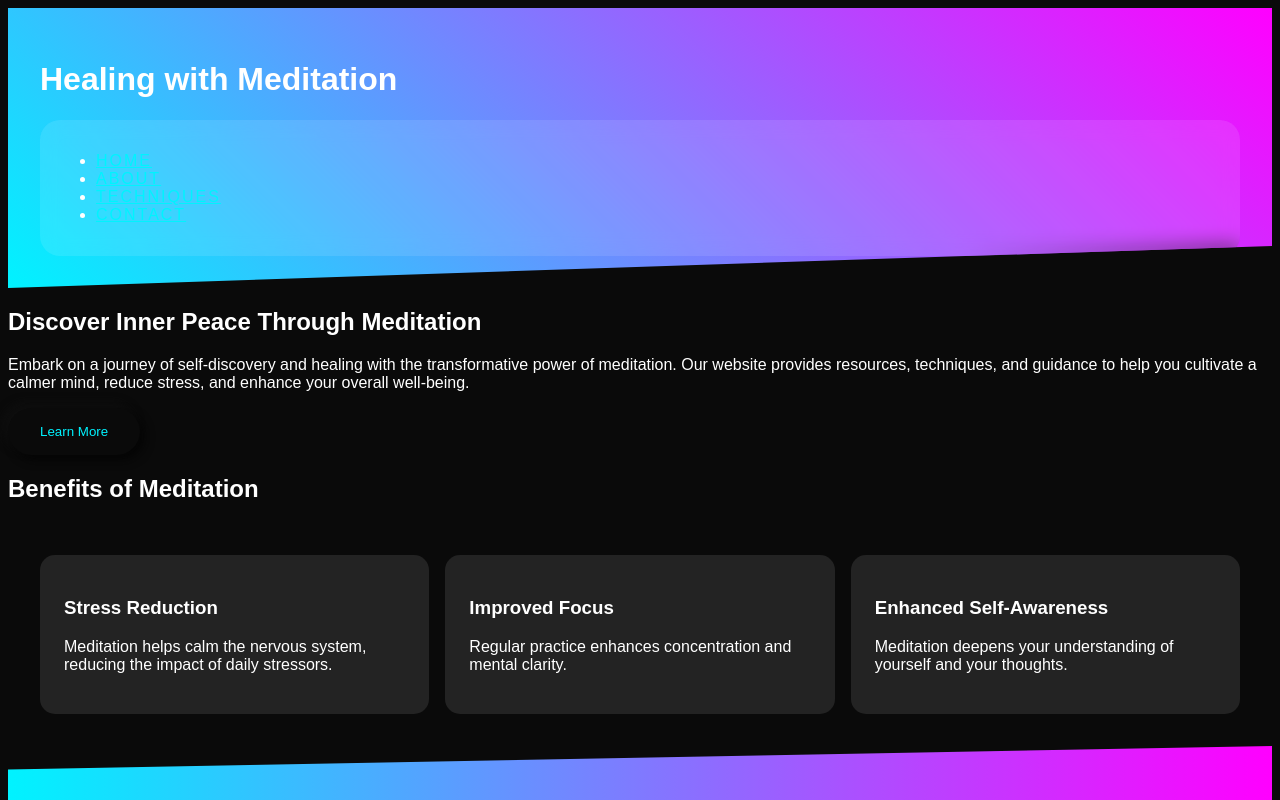
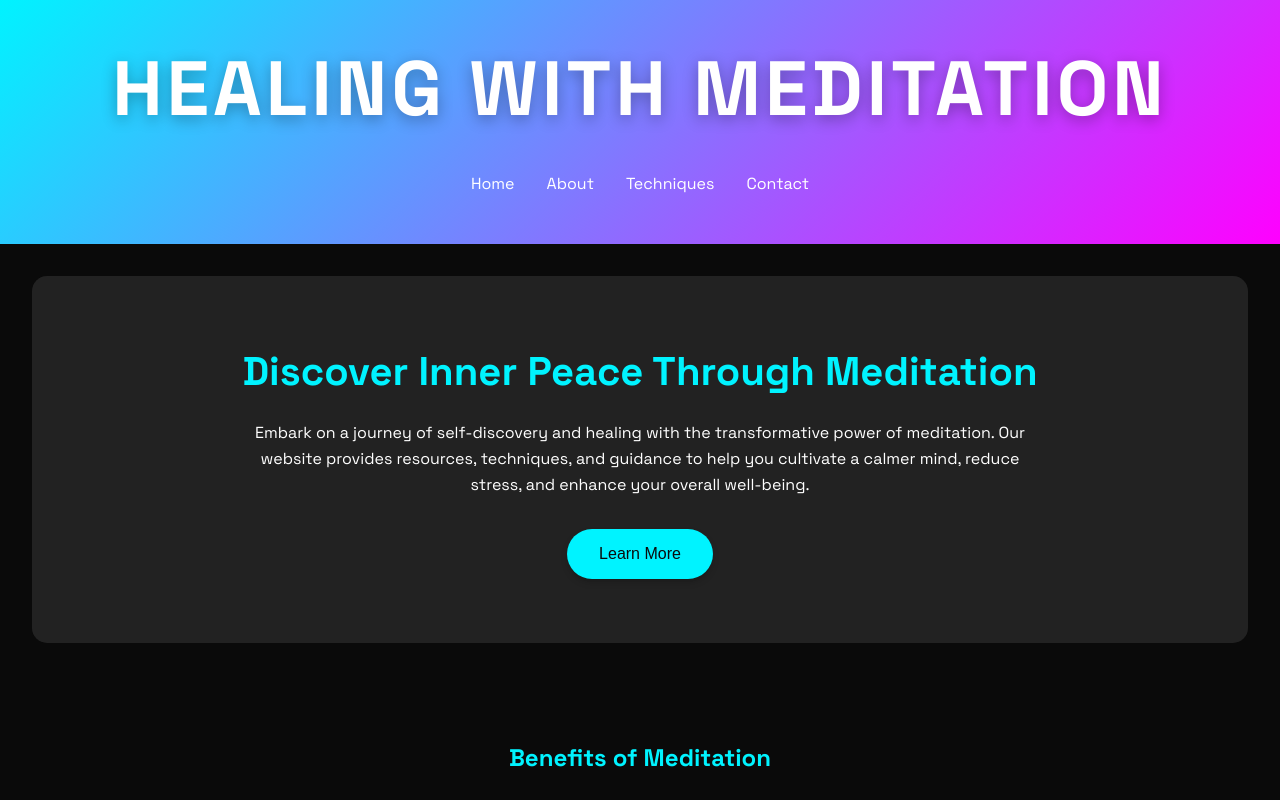
Before and after one commit to Freedomwithin/HealingWithMeditation, a plain HTML site: page index.html in a window 1280 px wide. Shown: the top 800 px of the page. Drawn offline with Linux system fonts and the light colour scheme.

Commit message:
Update styles.css

```diff
--- a/styles.css
+++ b/styles.css
@@ -1,146 +1,199 @@
-/* Ultra-Modern CSS for 2025 */
+/* Ultra-Modern Meditation Website Styles */
 
 :root {
     --neon-blue: #00f3ff;
     --neon-pink: #ff00ff;
     --dark-bg: #0a0a0a;
     --glass-bg: rgba(255, 255, 255, 0.1);
-  --futuristic-font: 'Orbitron', sans-serif;
+    --text-white: #ffffff;
+    --subtle-shadow: 0 4px 15px rgba(0,0,0,0.3);
+}
+
+/* Global Reset and Base Styles */
+*, *::before, *::after {
+    box-sizing: border-box;
+    margin: 0;
+    padding: 0;
 }
 
 body {
+    font-family: 'Space Grotesk', sans-serif;
     background: var(--dark-bg);
-  color: #fff;
-  font-family: var(--futuristic-font);
+    color: var(--text-white);
+    line-height: 1.6;
+    overflow-x: hidden;
 }
 
-/* Futuristic Gaming UI Header */
+/* Header Styling */
 header {
-  background: linear-gradient(45deg, var(--neon-blue), var(--neon-pink));
-  clip-path: polygon(0 0, 100% 0, 100% 85%, 0 100%);
+    display: flex;
+    flex-direction: column;
+    justify-content: center;
+    align-items: center;
+    min-height: 30vh;
+    text-align: center;
+    background: linear-gradient(135deg, var(--neon-blue), var(--neon-pink));
+    color: var(--text-white);
     padding: 2rem;
+    position: relative;
+    overflow: hidden;
 }
 
-/* Glassmorphism Navigation */
-nav {
-  background: var(--glass-bg);
-  backdrop-filter: blur(10px);
-  border-radius: 20px;
-  padding: 1rem;
+header h1 {
+    font-size: clamp(2.5rem, 6vw, 5rem);
+    font-weight: 700;
+    text-transform: uppercase;
+    letter-spacing: 4px;
+    position: relative;
+    z-index: 2;
+    text-shadow: var(--subtle-shadow);
+    animation: subtle-float 4s ease-in-out infinite;
+}
+
+/* Navigation Styling */
+nav ul {
+    display: flex;
+    justify-content: center;
+    list-style-type: none;
+    padding: 1rem 0;
+    gap: 2rem;
 }
 
 nav a {
-  color: var(--neon-blue);
-  text-transform: uppercase;
-  letter-spacing: 2px;
+    color: var(--text-white);
+    text-decoration: none;
+    font-weight: 500;
     transition: all 0.3s ease;
+    position: relative;
 }
 
-nav a:hover {
-  color: var(--neon-pink);
-  text-shadow: 0 0 10px var(--neon-pink);
+nav a::after {
+    content: '';
+    position: absolute;
+    width: 100%;
+    height: 2px;
+    bottom: -5px;
+    left: 0;
+    background-color: var(--neon-blue);
+    transform: scaleX(0);
+    transition: transform 0.3s ease;
 }
 
-/* Bento Box Layout */
+nav a:hover::after {
+    transform: scaleX(1);
+}
+
+/* Hero Section */
+.hero {
+    background: var(--glass-bg);
+    backdrop-filter: blur(10px);
+    margin: 2rem;
+    border-radius: 15px;
+    padding: 4rem 2rem;
+    text-align: center;
+}
+
+.hero h2 {
+    font-size: 2.5rem;
+    margin-bottom: 1rem;
+    color: var(--neon-blue);
+}
+
+.hero p {
+    max-width: 800px;
+    margin: 0 auto 2rem;
+}
+
+/* Button Styling */
+.btn {
+    background: var(--neon-blue);
+    color: var(--dark-bg);
+    border: none;
+    padding: 1rem 2rem;
+    font-size: 1rem;
+    border-radius: 50px;
+    cursor: pointer;
+    transition: all 0.3s ease;
+    box-shadow: 0 4px 6px rgba(0,0,0,0.2);
+}
+
+.btn:hover {
+    background: var(--neon-pink);
+    transform: translateY(-3px);
+    box-shadow: 0 6px 10px rgba(0,0,0,0.3);
+}
+
+/* Benefits Section */
+.benefits {
+    padding: 4rem 2rem;
+}
+
+.benefits h2 {
+    text-align: center;
+    margin-bottom: 2rem;
+    color: var(--neon-blue);
+}
+
 .content {
     display: grid;
     grid-template-columns: repeat(auto-fit, minmax(250px, 1fr));
-  gap: 1rem;
-  padding: 2rem;
+    gap: 2rem;
 }
 
 .box {
     background: var(--glass-bg);
+    padding: 2rem;
     border-radius: 15px;
-  padding: 1.5rem;
-  transition: transform 0.3s ease;
+    transition: all 0.3s ease;
+    border: 1px solid rgba(255,255,255,0.1);
 }
 
 .box:hover {
     transform: translateY(-10px);
+    box-shadow: 0 10px 20px rgba(0,0,0,0.2);
 }
 
-/* Neumorphic Buttons */
-.btn {
-  background: var(--dark-bg);
+.box h3 {
     color: var(--neon-blue);
-  border: none;
-  border-radius: 50px;
-  padding: 1rem 2rem;
-  box-shadow: 5px 5px 10px #050505, -5px -5px 10px #0f0f0f;
-  transition: all 0.3s ease;
+    margin-bottom: 1rem;
 }
 
-.btn:hover {
-  background: var(--neon-blue);
-  color: var(--dark-bg);
-  box-shadow: inset 5px 5px 10px #00b8c4, inset -5px -5px 10px #00ffff;
+/* Footer Styling */
+footer {
+    background: linear-gradient(to right, var(--neon-blue), var(--neon-pink));
+    text-align: center;
+    padding: 2rem;
+    margin-top: 2rem;
 }
 
-/* AI-Generated Graphics */
-.ai-graphic {
-  width: 100%;
-  height: 300px;
-  background-image: url('path-to-ai-generated-image.jpg');
-  background-size: cover;
-  background-position: center;
-  border-radius: 15px;
-  position: relative;
-  overflow: hidden;
+/* Animations */
+@keyframes subtle-float {
+    0%, 100% { transform: translateY(0); }
+    50% { transform: translateY(-10px); }
 }
 
-.ai-graphic::after {
-  content: '';
-  position: absolute;
-  top: 0;
-  left: 0;
-  right: 0;
-  bottom: 0;
-  background: linear-gradient(45deg, rgba(0, 243, 255, 0.5), rgba(255, 0, 255, 0.5));
-  mix-blend-mode: overlay;
+/* Responsive Design */
+@media (max-width: 768px) {
+    nav ul {
+        flex-direction: column;
+        align-items: center;
     }
 
-/* Visible Borders */
-.section {
-  border: 2px solid var(--neon-blue);
-  border-radius: 20px;
-  padding: 2rem;
-  margin-bottom: 2rem;
+    .content {
+        grid-template-columns: 1fr;
+    }
 }
 
-/* Animated Typography */
-@keyframes glitch {
-  0% { transform: translate(0) }
-  20% { transform: translate(-5px, 5px) }
-  40% { transform: translate(-5px, -5px) }
-  60% { transform: translate(5px, 5px) }
-  80% { transform: translate(5px, -5px) }
-  100% { transform: translate(0) }
+/* Scrollbar Styling */
+::-webkit-scrollbar {
+    width: 10px;
 }
 
-h1, h2, h3 {
-  animation: glitch 5s infinite;
+::-webkit-scrollbar-track {
+    background: var(--dark-bg);
 }
 
-/* Scroll-Triggered Animations */
-.fade-in {
-  opacity: 0;
-  transform: translateY(50px);
-  transition: opacity 0.5s ease, transform 0.5s ease;
+::-webkit-scrollbar-thumb {
+    background: var(--neon-blue);
+    border-radius: 5px;
 }
-
-.fade-in.visible {
-  opacity: 1;
-  transform: translateY(0);
-}
-
-/* Maximalist Footer */
-footer {
-  background: linear-gradient(to right, var(--neon-blue), var(--neon-pink));
-  padding: 3rem;
-  text-align: center;
-  font-size: 1.2rem;
-  text-transform: uppercase;
-  letter-spacing: 3px;
-  clip-path: polygon(0 15%, 100% 0, 100% 100%, 0 100%);
-}
```
Lines whose indentation alone changed are shown as unchanged.
